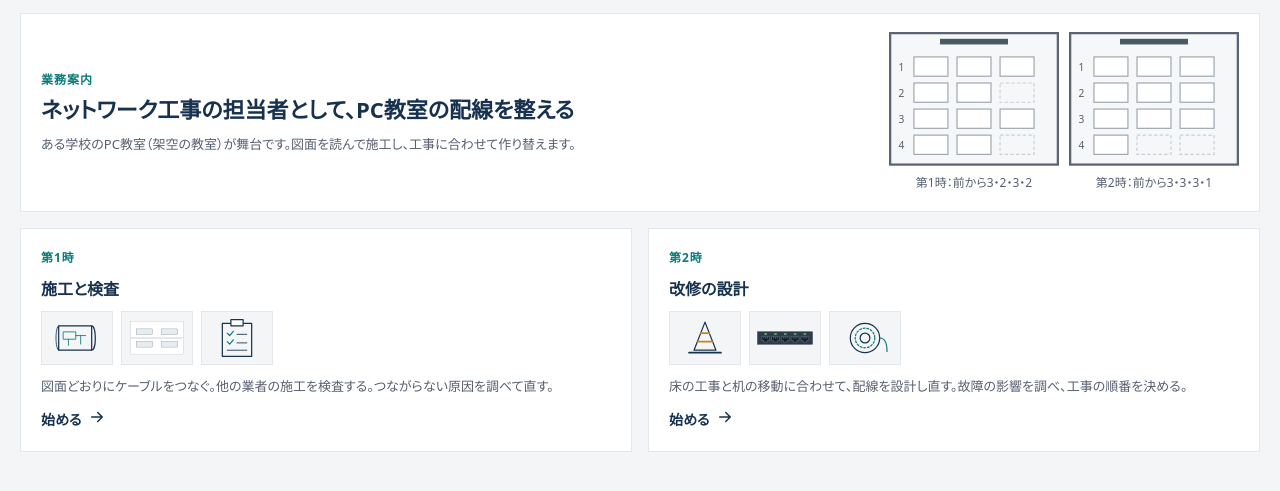
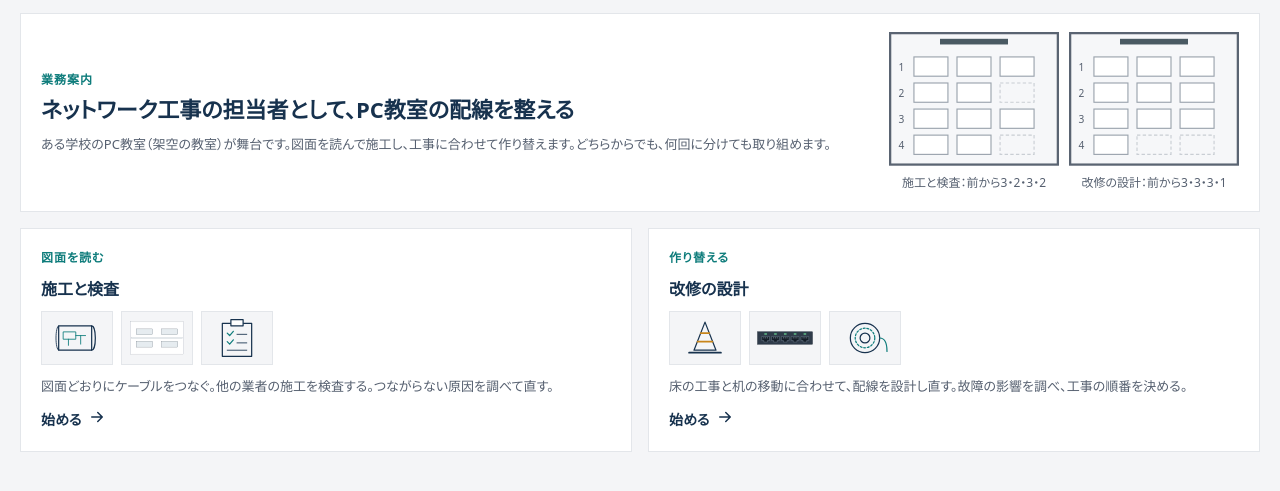
Before and after one commit to ookubo-ryouhei/pcroom-network, a plain HTML site: page index.html in a window 1280 px wide. Shown: the part 73-564 px from the top of the page. Drawn offline with Linux system fonts and the light colour scheme.

Commit message:
「第1時」「第2時」の表記をなくし、授業の時数に縛られない構成にする
Co-Authored-By: Claude Opus 5.5 <noreply@anthropic.com>
Claude-Session: https://claude.ai/code/session_01Mee99TeC2fFe13ZP8evZTE

```diff
--- a/index.html
+++ b/index.html
@@ -127,11 +127,11 @@ details.card[open]>summary::after{transform:rotate(-135deg);margin-bottom:-4px}
 </style></head><body>
 <header class="appbar"><a class="brand" href="index.html"><img src="images/mark.svg" alt=""><div><b>PC教室の配線</b><span>情報Ⅰ　ネットワーク</span></div></a></header>
 <main>
- <section class="card hero"><div><div class="eyebrow">業務案内</div><h1 style="margin-top:4px">ネットワーク工事の担当者として、PC教室の配線を整える</h1><p class="sub" style="margin-top:8px">ある学校のPC教室（架空の教室）が舞台です。図面を読んで施工し、工事に合わせて作り替えます。</p></div>
+ <section class="card hero"><div><div class="eyebrow">業務案内</div><h1 style="margin-top:4px">ネットワーク工事の担当者として、PC教室の配線を整える</h1><p class="sub" style="margin-top:8px">ある学校のPC教室（架空の教室）が舞台です。図面を読んで施工し、工事に合わせて作り替えます。どちらからでも、何回に分けても取り組めます。</p></div>
   <div class="layouts" id="lay"></div></section>
  <div class="cards">
-  <a class="card lesson" href="sekou.html"><div class="eyebrow">第1時</div><h2>施工と検査</h2><div class="pics"><img src="images/blueprint.svg" alt=""><img src="images/desk4.svg" alt=""><img src="images/clipboard.svg" alt=""></div><p class="sub">図面どおりにケーブルをつなぐ。他の業者の施工を検査する。つながらない原因を調べて直す。</p><span class="go">始める<span id="g1"></span></span></a>
-  <a class="card lesson" href="kaishuu.html"><div class="eyebrow">第2時</div><h2>改修の設計</h2><div class="pics"><img src="images/cone.svg" alt=""><img src="images/hubtop.svg" alt=""><img src="images/reel.svg" alt=""></div><p class="sub">床の工事と机の移動に合わせて、配線を設計し直す。故障の影響を調べ、工事の順番を決める。</p><span class="go">始める<span id="g2"></span></span></a>
+  <a class="card lesson" href="sekou.html"><div class="eyebrow">図面を読む</div><h2>施工と検査</h2><div class="pics"><img src="images/blueprint.svg" alt=""><img src="images/desk4.svg" alt=""><img src="images/clipboard.svg" alt=""></div><p class="sub">図面どおりにケーブルをつなぐ。他の業者の施工を検査する。つながらない原因を調べて直す。</p><span class="go">始める<span id="g1"></span></span></a>
+  <a class="card lesson" href="kaishuu.html"><div class="eyebrow">作り替える</div><h2>改修の設計</h2><div class="pics"><img src="images/cone.svg" alt=""><img src="images/hubtop.svg" alt=""><img src="images/reel.svg" alt=""></div><p class="sub">床の工事と机の移動に合わせて、配線を設計し直す。故障の影響を調べ、工事の順番を決める。</p><span class="go">始める<span id="g2"></span></span></a>
  </div>
 </main>
 <script>'use strict';
@@ -303,6 +303,6 @@ function miniLayout(counts,hl,label){let h=`<svg viewBox="0 0 150 118" role="img
  counts.forEach((n,r)=>{const y=22+r*23;h+=`<text x="11" y="${y+12}" text-anchor="middle" style="font-size:9px;fill:#566070">${r+1}</text>`;for(let s=0;s<3;s++){const x=22+s*38,on=s<n,isH=hl&&hl[0]===r&&hl[1]===s;h+=`<rect x="${x}" y="${y}" width="30" height="17" rx="0" fill="${on?(isH?'#C8851A':'#FFFFFF'):'none'}" stroke="${on?(isH?'#8A5200':'#9AA3AD'):'#C9CED4'}"${on?'':' stroke-dasharray="3 2"'}/>`;}});
  return h+'</svg>';}
 
-$('lay').innerHTML=`<figure>${miniLayout([3,2,3,2],null,'第1時の机の並び 3・2・3・2')}<figcaption>第1時：前から3・2・3・2</figcaption></figure><figure>${miniLayout([3,3,3,1],null,'第2時の机の並び 3・3・3・1')}<figcaption>第2時：前から3・3・3・1</figcaption></figure>`;
+$('lay').innerHTML=`<figure>${miniLayout([3,2,3,2],null,'施工と検査の机の並び 3・2・3・2')}<figcaption>施工と検査：前から3・2・3・2</figcaption></figure><figure>${miniLayout([3,3,3,1],null,'改修の設計の机の並び 3・3・3・1')}<figcaption>改修の設計：前から3・3・3・1</figcaption></figure>`;
 $('g1').innerHTML=icon('arrow');$('g2').innerHTML=icon('arrow');
 </script></body></html>
```
Also changed, not shown: kaishuu.html (+3 -3 lines), sekou.html (+3 -3 lines), 1 other file.
